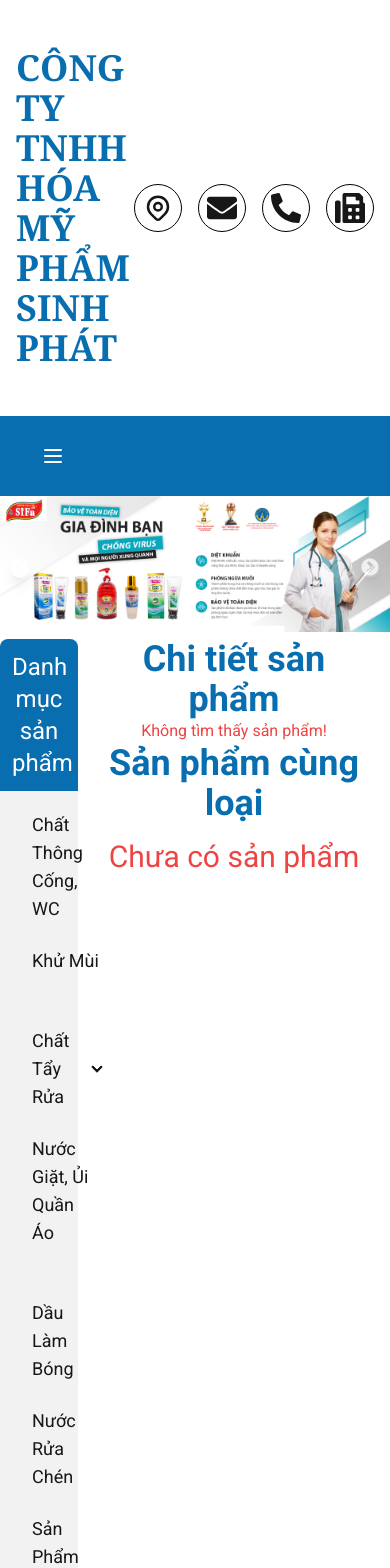
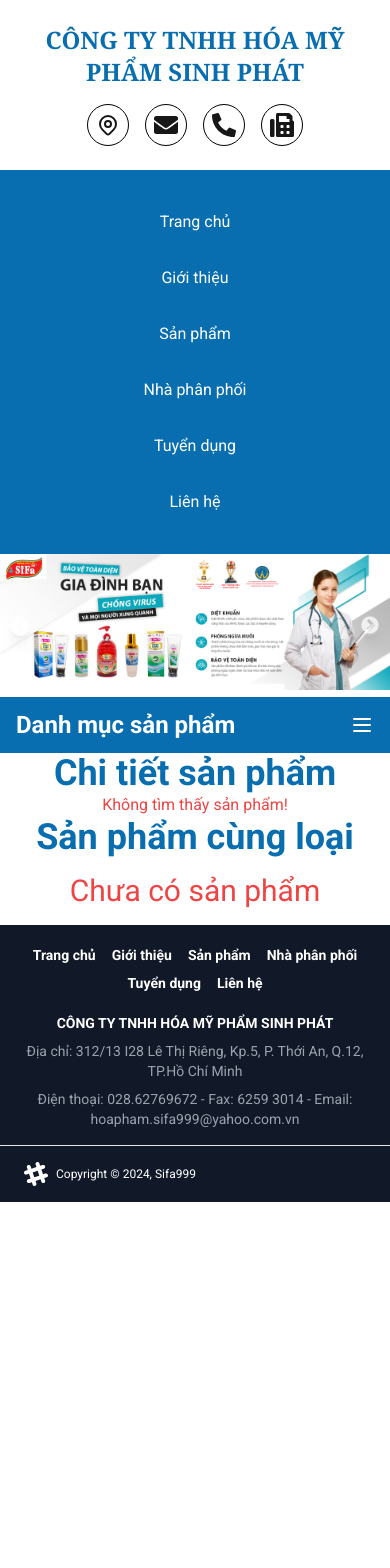
Before and after one commit to huutamisme/sifa999, a Next.js app: page /san-pham/1/1 in a window 390 px wide. Shown: the top 1568 px of the page. After the commit the page ends 1202 px from the top, so only its background shows below. Built offline with nearby package versions, Linux system fonts and the light colour scheme.

Commit message:
Make pages responsive

```diff
--- a/app/san-pham/components/ProductList.tsx
+++ b/app/san-pham/components/ProductList.tsx
@@ -37,7 +37,7 @@
                     <div className="grid grid-cols-1 md:grid-cols-2 xl:grid-cols-3 gap-4 relative">
                         {paginatedProducts.map((product) => (
                             <Link
-                                href={`/san-pham/${product.type}/${convertToSlug(product.name)}`}
+                                href={`/san-pham/${convertToSlug(product.type)}/${convertToSlug(product.name)}`}
                                 key={product.id}
                                 className="card bg-base-100 shadow-xl flex items-center border border-2"
                             >
--- a/components/Footer.tsx
+++ b/components/Footer.tsx
@@ -12,36 +12,52 @@
     { name: "Nhà phân phối", href: "/nha-phan-phoi" },
     { name: "Tuyển dụng", href: "/tuyen-dung" },
     { name: "Liên hệ", href: "/lien-he" },
-]
+];
+
 const Footer: React.FC = () => {
     return (
         <div>
-            <div className="px-10 py-4 bg-gray-900 text-white text-lg md:text-3xl space-y-4">
-                <ul className="font-semibold hidden lg:flex w-full justify-center">
+            {/* Menu */}
+            <div className="px-6 md:px-10 py-4 bg-gray-900 text-white text-base sm:text-lg md:text-3xl space-y-4">
+                <ul className="font-semibold flex flex-wrap justify-center">
                     {navItem.map((item, index) => (
-                        <div key={index} className='flex '>
-                            <li className='flex items-center justify-center w-full'>
+                        <div key={index} className="flex items-center">
+                            <li >
                                 <Link
                                     href={item.href}
                                     passHref
-                                    className='py-2 px-4 hover:underline w-full text-md xl:text-2xl text-center'
+                                    className="py-1 px-2 sm:px-4 hover:underline text-sm sm:text-sm lg:text-xl flex"
                                 >
                                     {item.name}
                                 </Link>
                             </li>
-                            {index < navItem.length - 1 && <span className="flex items-center mx-2 text-2xl">/</span>}
+                            {index < navItem.length - 1 && (
+                                <span className="hidden md:flex mx-1 sm:mx-2 text-sm sm:text-lg lg:text-xl">
+                                    /
+                                </span>
+                            )}
                         </div>
                     ))}
                 </ul>
-                <div className='flex flex-col items-center w-full space-y-4'>
-                    <span className='font-bold'>CÔNG TY TNHH HÓA MỸ PHẨM SINH PHÁT</span>
-                    <span className='text-2xl text-gray-400'>Địa chỉ: 312/13 I28 Lê Thị Riêng, Kp.5, P. Thới An, Q.12, TP.Hồ Chí Minh</span>
-                    <span className='text-2xl text-gray-400'>Điện thoại: 028.62769672 - Fax: 6259 3014 - Email: hoapham.sifa999@yahoo.com.vn</span>
+
+                {/* Company Info */}
+                <div className="flex flex-col items-center w-full space-y-2 sm:space-y-4">
+                    <span className="font-bold text-center text-sm md:text-lg lg:text-xl">
+                        CÔNG TY TNHH HÓA MỸ PHẨM SINH PHÁT
+                    </span>
+                    <span className="text-center text-gray-400 text-sm md:text-lg lg:text-xl">
+                        Địa chỉ: 312/13 I28 Lê Thị Riêng, Kp.5, P. Thới An, Q.12, TP.Hồ Chí Minh
+                    </span>
+                    <span className="text-center text-gray-400 text-sm md:text-lg lg:text-xl">
+                        Điện thoại: 028.62769672 - Fax: 6259 3014 - Email: hoapham.sifa999@yahoo.com.vn
+                    </span>
                 </div>
             </div>
 
-            <div className="bg-gray-900 text-white border-base-300 border-t px-10 py-4">
-                <aside className="flex items-center">
+            {/* Copyright */}
+            <div className="bg-gray-900 text-white border-base-300 border-t px-6 md:px-10 py-4">
+                <aside className="flex flex-col sm:flex-row sm:text-left">
+                    <div className="flex items-center space-x-2">
                         <svg
                             width="24"
                             height="24"
@@ -49,13 +65,16 @@
                             xmlns="http://www.w3.org/2000/svg"
                             fillRule="evenodd"
                             clipRule="evenodd"
-                        className="fill-current">
+                            className="fill-current"
+                        >
                             <path
-                            d="M22.672 15.226l-2.432.811.841 2.515c.33 1.019-.209 2.127-1.23 2.456-1.15.325-2.148-.321-2.463-1.226l-.84-2.518-5.013 1.677.84 2.517c.391 1.203-.434 2.542-1.831 2.542-.88 0-1.601-.564-1.86-1.314l-.842-2.516-2.431.809c-1.135.328-2.145-.317-2.463-1.229-.329-1.018.211-2.127 1.231-2.456l2.432-.809-1.621-4.823-2.432.808c-1.355.384-2.558-.59-2.558-1.839 0-.817.509-1.582 1.327-1.846l2.433-.809-.842-2.515c-.33-1.02.211-2.129 1.232-2.458 1.02-.329 2.13.209 2.461 1.229l.842 2.515 5.011-1.677-.839-2.517c-.403-1.238.484-2.553 1.843-2.553.819 0 1.585.509 1.85 1.326l.841 2.517 2.431-.81c1.02-.33 2.131.211 2.461 1.229.332 1.018-.21 2.126-1.23 2.456l-2.433.809 1.622 4.823 2.433-.809c1.242-.401 2.557.484 2.557 1.838 0 .819-.51 1.583-1.328 1.847m-8.992-6.428l-5.01 1.675 1.619 4.828 5.011-1.674-1.62-4.829z"></path>
+                                d="M22.672 15.226l-2.432.811.841 2.515c.33 1.019-.209 2.127-1.23 2.456-1.15.325-2.148-.321-2.463-1.226l-.84-2.518-5.013 1.677.84 2.517c.391 1.203-.434 2.542-1.831 2.542-.88 0-1.601-.564-1.86-1.314l-.842-2.516-2.431.809c-1.135.328-2.145-.317-2.463-1.229-.329-1.018.211-2.127 1.231-2.456l2.432-.809-1.621-4.823-2.432.808c-1.355.384-2.558-.59-2.558-1.839 0-.817.509-1.582 1.327-1.846l2.433-.809-.842-2.515c-.33-1.02.211-2.129 1.232-2.458 1.02-.329 2.13.209 2.461 1.229l.842 2.515 5.011-1.677-.839-2.517c-.403-1.238.484-2.553 1.843-2.553.819 0 1.585.509 1.85 1.326l.841 2.517 2.431-.81c1.02-.33 2.131.211 2.461 1.229.332 1.018-.21 2.126-1.23 2.456l-2.433.809 1.622 4.823 2.433-.809c1.242-.401 2.557.484 2.557 1.838 0 .819-.51 1.583-1.328 1.847m-8.992-6.428l-5.01 1.675 1.619 4.828 5.011-1.674-1.62-4.829z"
+                            ></path>
                         </svg>
-                    <p className="text-lg md:text-3xl">
+                        <p className="text-xs sm:text-lg md:text-3xl">
                             Copyright &copy; 2024, Sifa999
                         </p>
+                    </div>
                 </aside>
             </div>
         </div>
--- a/components/Header.tsx
+++ b/components/Header.tsx
@@ -1,29 +1,40 @@
 import { FaEnvelope, FaPhoneAlt, FaFax } from 'react-icons/fa';
 import { HiOutlineLocationMarker } from 'react-icons/hi';
+
 const Header: React.FC = () => {
     return (
-        <div className='flex flex-row justify-between px-4 py-12 items-center overflow-hidden'>
-            <h1 className='font-georgia text-background font-semibold text-4xl'>CÔNG TY TNHH HÓA MỸ PHẨM SINH PHÁT</h1>
-            <div className='flex space-x-4'>
-                <div className='border border-black rounded-full w-fit p-2 tooltip tooltip-bottom'
-                    data-tip='312/13 I28 Lê Thị Riêng, Kp.5, P. Thới An, Q.12, TP.Hồ Chí Minh'>
-                    <HiOutlineLocationMarker size={30} />
+        <div className="flex flex-col md:flex-row justify-between px-4 py-6 md:py-12 items-center overflow-hidden space-y-4 md:space-y-0">
+            <h1 className="text-center md:text-left font-georgia text-background font-semibold text-2xl sm:text-3xl md:text-4xl">
+                CÔNG TY TNHH HÓA MỸ PHẨM SINH PHÁT
+            </h1>
+            <div className="flex space-x-4">
+                <div
+                    className="border border-black rounded-full w-fit p-2 tooltip tooltip-bottom"
+                    data-tip="312/13 I28 Lê Thị Riêng, Kp.5, P. Thới An, Q.12, TP.Hồ Chí Minh"
+                >
+                    <HiOutlineLocationMarker size={24} className="sm:size-30" />
                 </div>
-                <div className='border border-black rounded-full w-fit p-2 tooltip tooltip-bottom'
-                    data-tip='hoapham.sifa999@yahoo.com.vn'>
-                    <FaEnvelope size={30} />
+                <div
+                    className="border border-black rounded-full w-fit p-2 tooltip tooltip-bottom"
+                    data-tip="hoapham.sifa999@yahoo.com.vn"
+                >
+                    <FaEnvelope size={24} className="sm:size-30" />
                 </div>
-                <div className='border border-black rounded-full w-fit p-2 tooltip tooltip-bottom'
-                    data-tip='028.62769672'>
-                    <FaPhoneAlt size={30} />
+                <div
+                    className="border border-black rounded-full w-fit p-2 tooltip tooltip-bottom"
+                    data-tip="028.62769672"
+                >
+                    <FaPhoneAlt size={24} className="sm:size-30" />
                 </div>
-                <div className='border border-black rounded-full w-fit p-2 tooltip tooltip-bottom'
-                    data-tip='6259 3014'>
-                    <FaFax size={30} />
+                <div
+                    className="border border-black rounded-full w-fit p-2 tooltip tooltip-bottom"
+                    data-tip="6259 3014"
+                >
+                    <FaFax size={24} className="sm:size-30" />
                 </div>
             </div>
-
         </div>
     );
-}
+};
+
 export default Header;
--- a/components/Listing.tsx
+++ b/components/Listing.tsx
@@ -1,4 +1,7 @@
+"use client";
+
 import Link from "next/link";
+import { useState } from "react";
 import { Category } from "@/types";
 import { convertToSlug } from "@/app/lib/Convertor";
 
@@ -32,12 +35,74 @@
     { name: "Nước Xịt Phòng" }
 ];
 
+const Listing: React.FC = () => {
+    const [isMenuOpen, setIsMenuOpen] = useState(false);
 
-const Listing: React.FC = () => {
     return (
-        <div>
-            <p className="bg-background text-white text-2xl text-center rounded-t-lg p-3">Danh mục sản phẩm</p>
-            <ul className="menu menu-lg bg-base-200">
+        <div className="bg-background text-white">
+            {/* Header */}
+            <div className="flex items-center justify-between px-4 py-3 lg:hidden">
+                <p className="text-2xl font-semibold">Danh mục sản phẩm</p>
+                <button
+                    onClick={() => setIsMenuOpen(!isMenuOpen)}
+                    className="text-white focus:outline-none"
+                    aria-label="Toggle menu"
+                >
+                    <svg
+                        xmlns="http://www.w3.org/2000/svg"
+                        fill="none"
+                        viewBox="0 0 24 24"
+                        stroke="currentColor"
+                        className="h-6 w-6"
+                    >
+                        <path
+                            strokeLinecap="round"
+                            strokeLinejoin="round"
+                            strokeWidth="2"
+                            d="M4 6h16M4 12h16M4 18h16"
+                        />
+                    </svg>
+                </button>
+            </div>
+
+            {/* Hamburger menu for small screens */}
+            {isMenuOpen && (
+                <ul className="menu menu-lg bg-base-200 lg:hidden p-4 space-y-2">
+                    {categories.map((category, index) => (
+                        <li key={index} className="text-black">
+                            {category.subCategories && category.subCategories.length > 0 ? (
+                                <details>
+                                    <summary>
+                                        <Link href={`/san-pham/${convertToSlug(category.name)}`}>
+                                            {category.name}
+                                        </Link>
+                                    </summary>
+                                    <ul>
+                                        {category.subCategories.map((subCategory, subIndex) => (
+                                            <li key={subIndex}>
+                                                <Link href={`/san-pham/${convertToSlug(subCategory.name)}`}>
+                                                    {subCategory.name}
+                                                </Link>
+                                            </li>
+                                        ))}
+                                    </ul>
+                                </details>
+                            ) : (
+                                <Link href={`/san-pham/${convertToSlug(category.name)}`}>
+                                    {category.name}
+                                </Link>
+                            )}
+                        </li>
+                    ))}
+                </ul>
+            )}
+
+            {/* Desktop menu */}
+            <div className="hidden lg:block">
+                <p className="bg-background text-white text-2xl text-center p-3">
+                    Danh mục sản phẩm
+                </p>
+                <ul className="menu menu-lg bg-base-200 text-black">
                     {categories.map((category, index) => (
                         <li key={index}>
                             {category.subCategories && category.subCategories.length > 0 ? (
@@ -50,7 +115,7 @@
                                     <ul>
                                         {category.subCategories.map((subCategory, subIndex) => (
                                             <li key={subIndex}>
-                                            <Link href={`/san-pham/${convertToSlug(category.name)}`}>
+                                                <Link href={`/san-pham/${convertToSlug(subCategory.name)}`}>
                                                     {subCategory.name}
                                                 </Link>
                                             </li>
@@ -66,6 +131,7 @@
                     ))}
                 </ul>
             </div>
+        </div>
     );
 };
 
--- a/components/NavLayout.tsx
+++ b/components/NavLayout.tsx
@@ -14,11 +14,11 @@
             <aside>
                 <Banner margin={10} />
             </aside>
-            <main className="flex">
-                <aside className="w-1/5">
+            <main className="flex flex-col lg:flex-row">
+                <aside className="w-full lg:w-1/5">
                     <Listing />
                 </aside>
-                <section className="w-4/5 px-4 mb-4">
+                <section className="w-full lg:w-4/5 px-4 mb-4">
                     {children}
                 </section>
             </main>
--- a/components/Navbar.tsx
+++ b/components/Navbar.tsx
@@ -1,6 +1,5 @@
 "use client";
 import Link from 'next/link';
-import { useState } from 'react';
 import { usePathname } from 'next/navigation';
 import { NavItem } from '@/types';
 
@@ -11,74 +10,40 @@
     { name: "Nhà phân phối", href: "/nha-phan-phoi" },
     { name: "Tuyển dụng", href: "/tuyen-dung" },
     { name: "Liên hệ", href: "/lien-he" },
-]
-
+];
 
 const Navbar: React.FC = () => {
-    const [isMenuOpen, setIsMenuOpen] = useState(false);
     const pathName = usePathname();
-
-    const handleLinkClick = () => {
-        setIsMenuOpen(false);
-    };
 
     return (
         <nav className="flex justify-center w-full bg-background">
             <div className="container px-6 py-4 flex justify-between items-center text-white">
                 {/* Desktop menu */}
-                <ul className="font-semibold hidden lg:flex w-full justify-center">
+                <ul className="font-semibold hidden lg:flex w-full justify-center space-x-6">
                     {navItem.map((item, index) => (
-                        <div key={index} className='flex '>
-                            <li className='flex items-center justify-center w-full'>
+                        <div key={index} className="flex items-center">
+                            <li className="flex items-center justify-center w-full">
                                 <Link
                                     href={item.href}
                                     passHref
-                                    className={`py-2 px-4 hover:underline w-full text-md xl:text-2xl text-center ${pathName === item.href ? 'underline' : ''}`}
+                                    className={`py-2 px-4 hover:underline w-full text-md md:text-lg lg:text-xl xl:text-2xl text-center ${pathName === item.href ? 'underline' : ''}`}
                                 >
                                     {item.name}
                                 </Link>
                             </li>
-                            {index < navItem.length - 1 && <span className="flex items-center mx-2 text-2xl">/</span>}
+                            {index < navItem.length - 1 && <span className="text-2xl mx-2">/</span>}
                         </div>
                     ))}
                 </ul>
 
-                {/* Hamburger button */}
-                <div className="lg:hidden">
-                    <button
-                        className="btn btn-ghost"
-                        onClick={() => setIsMenuOpen(!isMenuOpen)}
-                        aria-label="Toggle navigation"
-                    >
-                        <svg
-                            xmlns="http://www.w3.org/2000/svg"
-                            fill="none"
-                            viewBox="0 0 24 24"
-                            stroke="currentColor"
-                            className="h-6 w-6"
-                        >
-                            <path
-                                strokeLinecap="round"
-                                strokeLinejoin="round"
-                                strokeWidth="2"
-                                d="M4 6h16M4 12h16M4 18h16"
-                            />
-                        </svg>
-                    </button>
-                </div>
-            </div>
-
                 {/* Mobile menu */}
-            {isMenuOpen && (
-                <div className="lg:hidden absolute top-16 left-0 w-full bg-base-100 shadow-lg z-50 text-background">
-                    <ul className="space-y-2 font-semibold flex flex-col p-4 text-customBlue">
+                <ul className="lg:hidden flex flex-col space-y-4 w-full p-4">
                     {navItem.map((item, index) => (
-                            <li key={index}>
+                        <li key={index} className="flex justify-center">
                             <Link
                                 href={item.href}
                                 passHref
-                                    className={`py-2 px-4 hover:underline text-2xl ${pathName === item.href ? 'underline' : ''}`}
-                                    onClick={handleLinkClick}
+                                className={`py-2 px-4 hover:underline text-md sm:text-lg md:text-xl text-center ${pathName === item.href ? 'underline' : ''}`}
                             >
                                 {item.name}
                             </Link>
@@ -86,8 +51,8 @@
                     ))}
                 </ul>
             </div>
-            )}
         </nav>
     );
 }
+
 export default Navbar;
```
Also changed, not shown: app/san-pham/ProductData.ts (+46 -46 lines), app/san-pham/[typeSlug]/[productSlug]/page.tsx (+25 -12 lines), app/san-pham/[typeSlug]/page.tsx (+6 -1 lines). Lines whose indentation alone changed are shown as unchanged.
